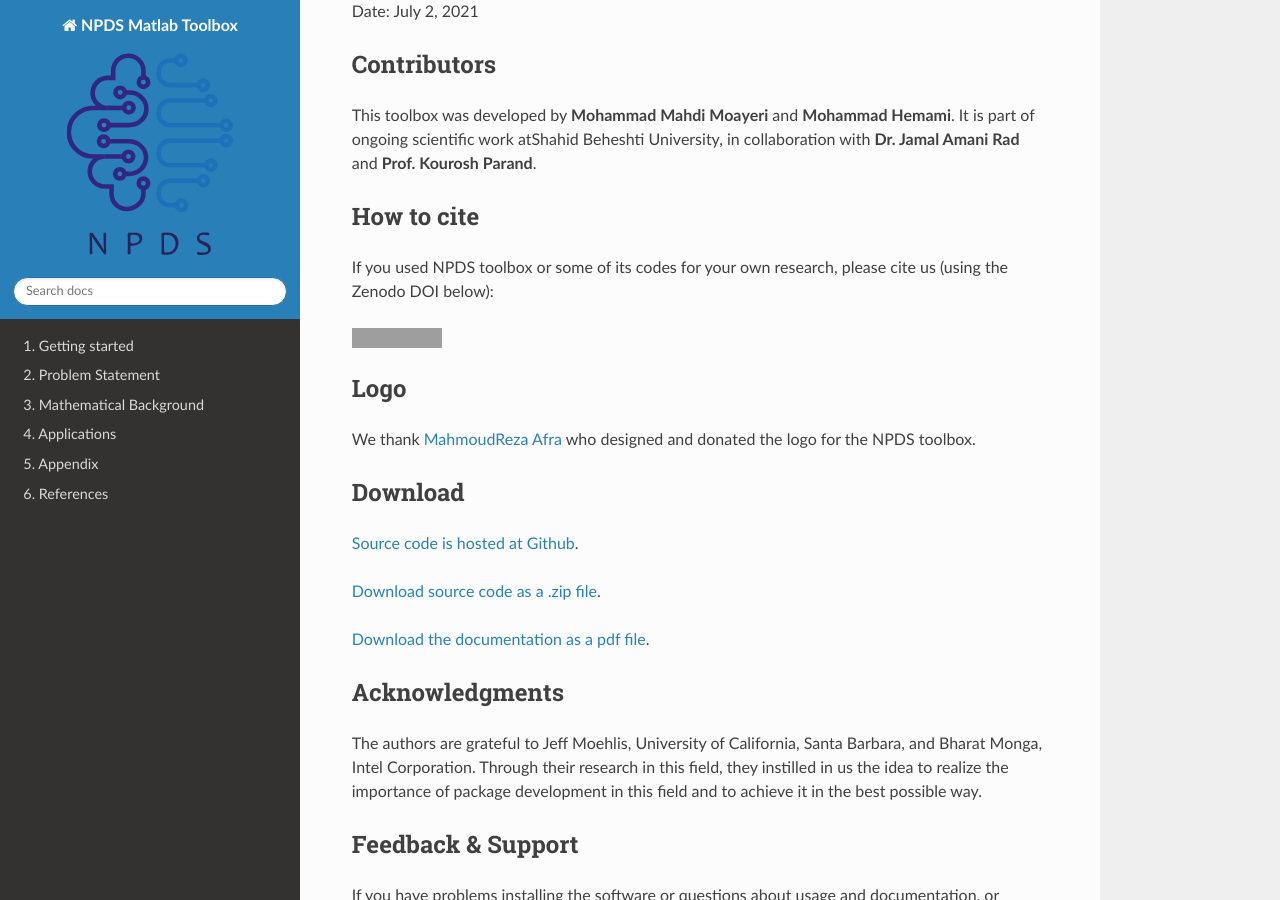
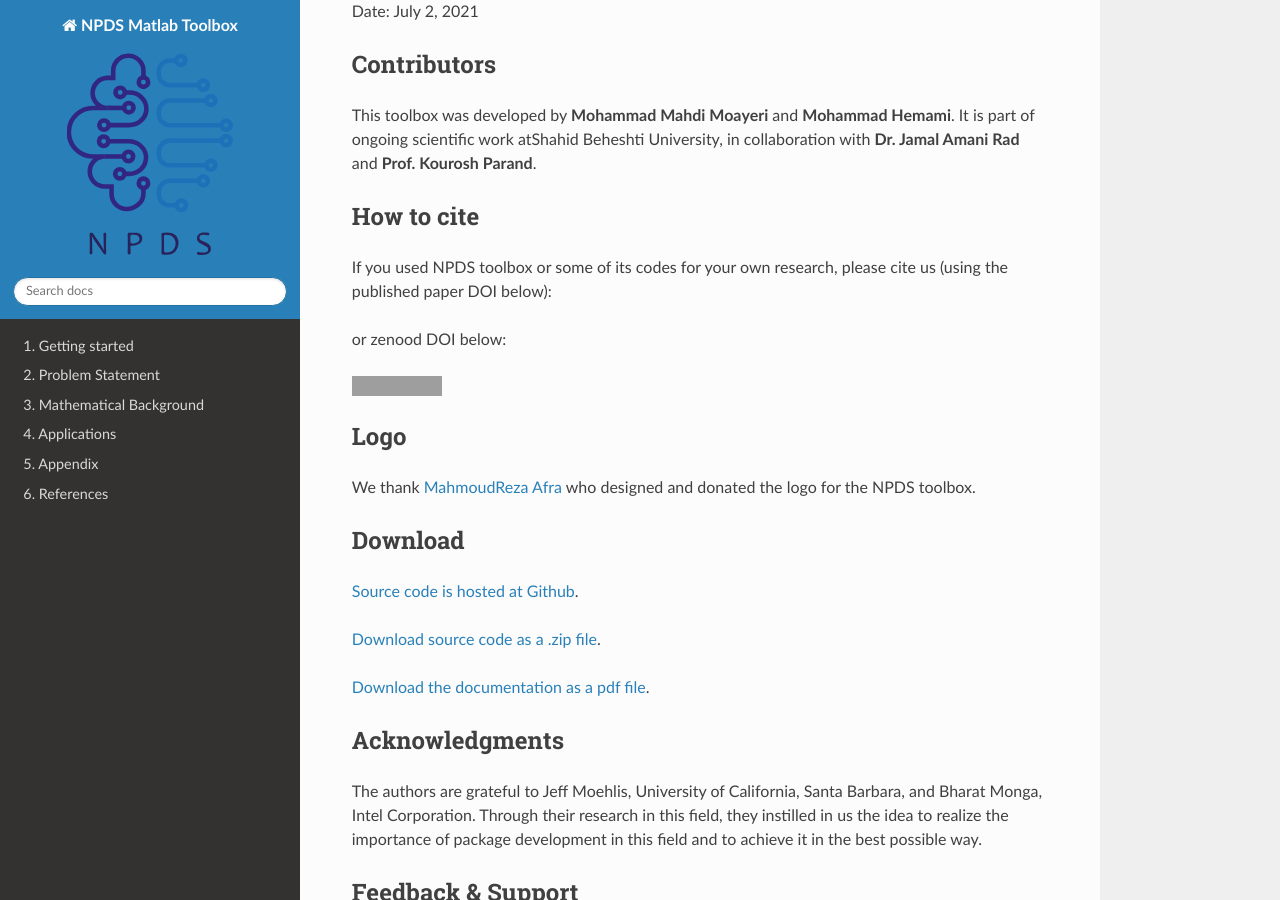
Before and after one commit to cmplab/npds-toolbox, a Sphinx documentation site: the page built from docs/index.rst, in a window 1280 px wide and 900 px high, scrolled down 2161 px. Built offline with Sphinx 7.4.7 and the Read the Docs theme 2.0.0, drawn with Linux system fonts in a browser that asks for light colours; formulas are drawn with MathJax 3; grey boxes are pictures that could not be loaded.

Commit message:
Update index.rst

```diff
--- a/docs/index.rst
+++ b/docs/index.rst
@@ -70,9 +70,13 @@ This toolbox was developed by **Mohammad Mahdi Moayeri** and **Mohammad Hemami**
 
 How to cite
 ------
-If you used NPDS toolbox or some of its codes for your own research,  please cite us (using the Zenodo DOI below):
+If you used NPDS toolbox or some of its codes for your own research,  please cite us (using the published paper DOI below):
 
-.. image:: https://zenodo.org/badge/doi/10.5281/zenodo.5060339.svg!
+.. https://doi.org/10.1016/j.neucom.2022.07.060
+
+or zenood DOI below:
+
+.. image:: https://zenodo.org/badge/doi/10.5281/zenodo.5060339.svg
    :target: https://zenodo.org/record/5060339#.YN8Cc6gzZnI
 
 Logo
```
